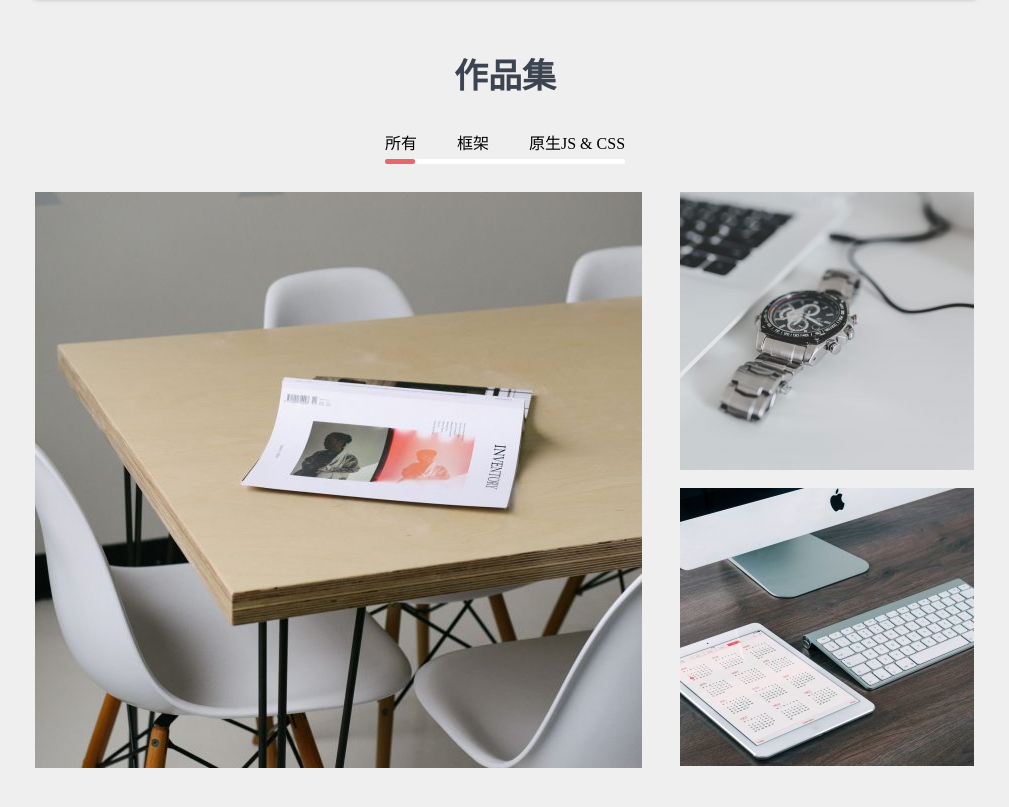
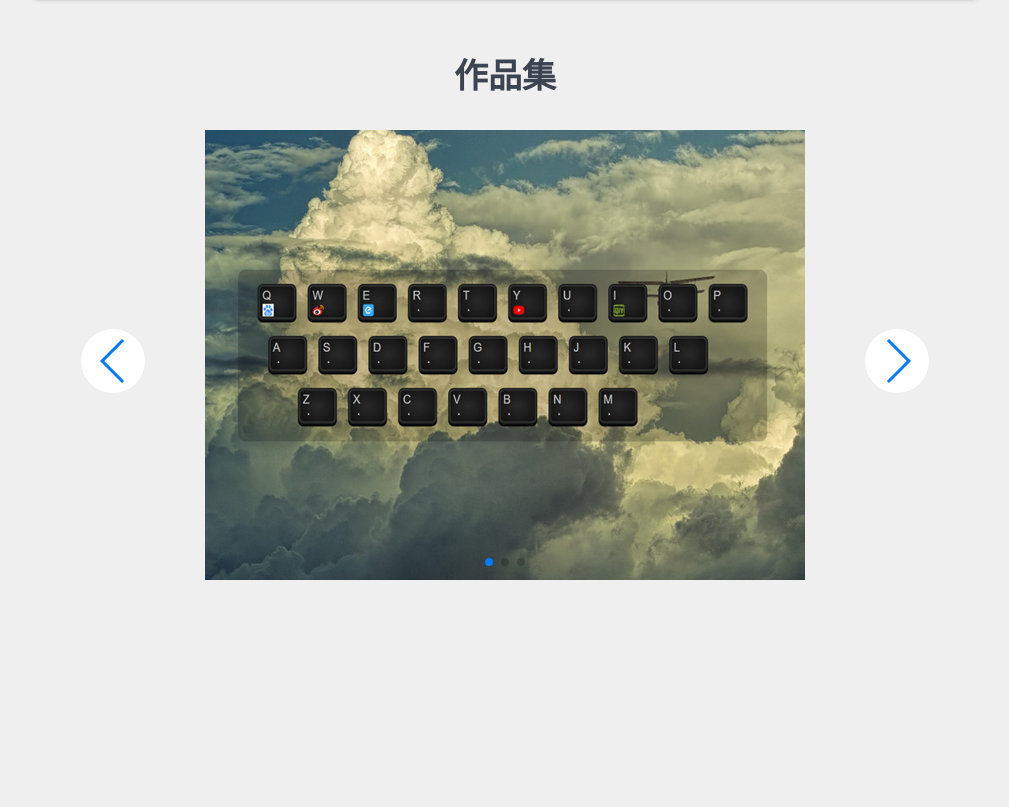
Before and after one commit to gotgith/webpack-demo, a plain HTML site: page index.html in a window 1280 px wide. Shown: the part 1257-2064 px from the top of the page, without its empty margins (135-1144 px from the left). After the commit the page ends 1937 px from the top, so only its background shows below. Drawn offline with nearby package versions, Linux system fonts and the light colour scheme; a script that the page names is missing.

Commit message:
引入了轮播

```diff
--- a/index.html
+++ b/index.html
@@ -3,7 +3,6 @@
 
 <head>
     <title>姜浩的个人简历</title>
-    <link rel="stylesheet" href="./main.css">
     <script src="//at.alicdn.com/t/font_1164847_0bgfv0vrircl.js"></script>
     <style type="text/css">
         .loading {
@@ -71,6 +70,8 @@
             display: flex;
         }
     </style>
+    <link rel="stylesheet" href="https://cdnjs.cloudflare.com/ajax/libs/Swiper/4.5.0/css/swiper.min.css">
+    <link rel="stylesheet" href="./main.css">
 </head>
 
 <body>
@@ -109,6 +110,7 @@
     <div class="banner" style="">
         <div class="mask"></div>
     </div>
+
     <main>
         <div data-x id="siteAbout" class="userCard">
             <div class="pictureAndText clearfix">
@@ -206,44 +208,48 @@
             </li>
         </ol>
     </section>
+
     <section data-x id="siteWorks" class="portfolio">
         <h2>作品集</h2>
-        <nav>
-            <ol class="clearfix">
-                <li id="portfolio1">所有</li>
-                <li id="portfolio2">框架</li>
-                <li id="portfolio3">原生JS &amp; CSS</li>
-            </ol>
-            <div id="portfolioBar" class="bar state-1">
-                <div class="bar-Inner"></div>
+        <!-- Slider main container -->
+        <div class="swiper-container">
+            <!-- Additional required wrapper -->
+            <div class="swiper-wrapper">
+                <!-- Slides -->
+                <img class="swiper-slide" src="./img/works/nav-page.jpg">
+                <img class="swiper-slide" src="./img/works/canvas.jpg">
+                <img class="swiper-slide" src="./img/works/apple-style-slides.jpg">
             </div>
-        </nav>
-        <script>
-            portfolio1.onclick = function () {
-                portfolioBar.className = 'bar state-1'
+            <!-- If we need pagination -->
+            <div class="swiper-pagination"></div>
+        </div>
+        <!-- If we need navigation buttons -->
+        <div class="swiper-button-prev"></div>
+        <div class="swiper-button-next"></div>
+    </section>
+
+    <script src="https://cdnjs.cloudflare.com/ajax/libs/tween.js/17.3.0/Tween.min.js"></script>
+    <script src="https://cdnjs.cloudflare.com/ajax/libs/Swiper/4.5.0/js/swiper.min.js"></script>
+    <script>
+        var mySwiper = new Swiper('.swiper-container', {
+            // Optional parameters
+            // 是否无缝
+            loop: true,
+
+            // If we need pagination
+            // 是否需要分页器
+            pagination: {
+                el: '.swiper-pagination',
+            },
+
+            // Navigation arrows
+            // 是否需要上下按钮
+            navigation: {
+                nextEl: '.swiper-button-next',
+                prevEl: '.swiper-button-prev',
             }
-            portfolio2.onclick = function () {
-                portfolioBar.className = 'bar state-2'
-            }
-            portfolio3.onclick = function () {
-                portfolioBar.className = 'bar state-3'
-            }
-        </script>
-
-
-        <div class="works" style="height: 597px;">
-            <div class="big" style="top: 0; left: 0;">
-                <img src="./img/1.jpg" alt="作品1">
-            </div>
-            <div class="small" style="top: 0; left: 645px;">
-                <img src="./img/2.jpg" alt="作品2">
-            </div>
-            <div class="small" style="top: 296px; left: 645px">
-                <img src="./img/3.jpg" alt="作品3">
-            </div>
-        </div>
-    </section>
-    <script src="https://cdnjs.cloudflare.com/ajax/libs/tween.js/17.3.0/Tween.min.js"></script>
+        })
+    </script>
     <script>
         // 添加offset类
         let specialTags = document.querySelectorAll('[data-x]')
--- a/main.css
+++ b/main.css
@@ -1,42 +1,52 @@
-body{
+body {
     background: #EFEFEF;
     margin: 0;
 }
-a{
+
+a {
     color: inherit;
     text-decoration: none;
 }
+
 * {
     margin: 0;
     padding: 0;
 }
-hr{
+
+hr {
     height: 0;
     border: none;
     border: 1px solid #DEDEDE;
 }
-ul,ol{
+
+ul,ol {
     list-style: none;
 }
-h1,h2,h3,h4,h5,h6{
+
+h1,h2,h3,h4,h5,h6 {
     font-weight: normal;
 }
-.clearfix::after{
+
+.clearfix::after {
     content: '';
     display:block;
     clear: both;
 }
+
 [data-x].active {
     outline: 10px solid red;
 }
-[data-x].offset{
+
+[data-x].offset {
     transform: translateY(100px);
 }
-[data-x]{
+
+[data-x] {
     transform: translateY(0);
     transition: all 0.5s;
 }
-@keyframes slideUp{
+
+@keyframes slideUp {
     0%{
         transform: translateY(-30%)
     }
@@ -44,7 +54,8 @@ h1,h2,h3,h4,h5,h6{
         transform: translateY(0)
     }
 }
-.topNavBar{
+
+.topNavBar {
     padding: 20px 0;
     position: fixed;
     top: 0;
@@ -53,6 +64,7 @@ h1,h2,h3,h4,h5,h6{
     transition: all 0.5s;
     color: #b7b7b7;
 }
+
 .topNavBar.sticky {
     background: white;
     padding: 8px 0;
@@ -60,24 +72,29 @@ h1,h2,h3,h4,h5,h6{
     box-shadow: 0 0 10px rgba(0,0,0,0.25);
     color: #3d4451;
 }
-.topNavBar nav{
+
+.topNavBar nav {
     padding-top: 5px;
 }
-.topNavBar-inner{
+
+.topNavBar-inner {
     padding: 0 16px;
 }
-.topNavBar nav>ul{
+
+.topNavBar nav>ul {
     list-style: none;
     margin: 0;
     padding: 0;
 }
-.topNavBar nav>ul>li{
+
+.topNavBar nav>ul>li {
     float: left;
     margin-left: 17px;
     margin-right:17px;
     position: relative;
 }
-.topNavBar nav>ul>li>a{
+
+.topNavBar nav>ul>li>a {
     font-size:12px;
     color: inherit;
     font-weight: bold;
@@ -88,8 +105,9 @@ h1,h2,h3,h4,h5,h6{
     display: block;
     position: relative;
 }
+
 .topNavBar nav > ul > li.active > a::after,
-.topNavBar nav > ul > li.highLight > a::after{
+.topNavBar nav > ul > li.highLight > a::after {
     content: '';
     display: block;
     position: absolute;
@@ -100,6 +118,7 @@ h1,h2,h3,h4,h5,h6{
     background: #e06567;
     animation: menuSlide 0.3s;
 }
+
 @keyframes menuSlide {
     0%{
         width: 0;
@@ -108,6 +127,7 @@ h1,h2,h3,h4,h5,h6{
         width: 100%
     }
 }
+
 .topNavBar .submenu {
     display: none;
     position: absolute;
@@ -117,10 +137,12 @@ h1,h2,h3,h4,h5,h6{
     color: #3d4451;
     box-shadow: 0 0 5px rgba(0, 0, 0, 0.5);
 }
+
 .topNavBar  li.active > .submenu {
     display: block;
     animation: submenuSlide 0.3s;
 }
+
 @keyframes submenuSlide {
     0% {
         margin-right: 100%;
@@ -129,41 +151,49 @@ h1,h2,h3,h4,h5,h6{
         margin-right: 0%;
     }
 }
+
 .topNavBar .submenu > li {
     white-space: nowrap;
     padding: 5px 10px;
 }
-.topNavBar .logo{
+
+.topNavBar .logo {
     font-size: 24px;
     font-family: "Arial Black";
     padding-top: 3px;
     padding-bottom: 3px;
 }
-.topNavBar .logo .rs{
+
+.topNavBar .logo .rs {
     margin-right: 4px;
     color: #E6686A;
 }
-.topNavBar .logo .card{
+
+.topNavBar .logo .card {
     color: #9A9DA2;
 }
-.banner{
+
+.banner {
     height: 515px;
     background-image: url(./img/rs-cover-2-2-1-1.jpg);
     background-position: center center;
     background-size: cover;
 }
-.banner .mask{
+
+.banner .mask {
     height: 515px;
     background-color: rgba(0,0,0,0.8)
 }
-.userCard{
+
+.userCard {
     max-width: 940px;
     margin-left: auto;
     margin-right: auto;
     background-color: #FFFFFF;
     box-shadow: 0px 1px 5px 0px rgba(0,0,0,0.5);
 }
-.userCard .welcome{
+
+.userCard .welcome {
     background: #E6686A;
     color: white;
     display: inline-block;
@@ -172,7 +202,8 @@ h1,h2,h3,h4,h5,h6{
     position: relative;
     margin-bottom: 10px;
 }
-.userCard .welcome .triangle{
+
+.userCard .welcome .triangle {
     display: block;
     border: 10px solid transparent;
     width: 0;
@@ -182,41 +213,51 @@ h1,h2,h3,h4,h5,h6{
     left: 4px;
     top: 100%;
 }
-.userCard .picture{
+
+.userCard .picture {
     float: left;
 }
-.userCard .text{
+
+.userCard .text {
     float: left;
     margin-left: 50px;
     width: 470px;
 }
-.userCard .text h1{
+
+.userCard .text h1 {
     margin-top: 18px;
 }
-.userCard .text hr{
+
+.userCard .text hr {
     margin: 20px 0;
 }
-.userCard .pictureAndText{
+
+.userCard .pictureAndText {
     padding: 50px;
 }
+
 .userCard dl dt,
-.userCard dl dd{
+.userCard dl dd {
     float: left;
     padding: 5px 0;
 }
-.userCard dl dt{
+
+.userCard dl dt {
     width: 30%;
     font-weight: bold;
 }
-.userCard dl dd{
+
+.userCard dl dd {
     width: 70%;
     color: #9da0a7;
 }
-.userCard > footer.media{
+
+.userCard > footer.media {
     background: #E6686A;
     text-align: center;
 }
-.userCard > footer.media > a{
+
+.userCard > footer.media > a {
     display: inline-block;
     border-radius: 50%;
     width: 40px;
@@ -224,22 +265,27 @@ h1,h2,h3,h4,h5,h6{
     padding: 5px 0;
     margin: 16px;
 }
-.userCard > footer.media > a:hover{
+
+.userCard > footer.media > a:hover {
     background: #CF5D5F;
 }
-.userCard svg{
+
+.userCard svg {
     width: 30px;
     height: 30px;
     fill: white;
     vertical-align: top;
 }
-body > main{
+
+body > main {
     margin-top: -340px;
 }
-body > main .downloadResume-wrapper{
+
+body > main .downloadResume-wrapper {
     text-align: center;
 }
-body > main .downloadResume{
+
+body > main .downloadResume {
     font-size: 14px;
     line-height: 16px;
     padding: 21px 55px;
@@ -251,10 +297,12 @@ body > main .downloadResume{
     font-weight: bold;
     margin: 20px 0;
 }
+
 body > main .downloadResume:hover{
     box-shadow: 0px 4px 13px 0px rgba(0,0,0,0.3);
     transition: box-shadow 0.2s;
 }
+
 .selfIntroduction{
     max-width: 940px;
     margin-left: auto;
@@ -273,6 +321,7 @@ section.portfolio{
     margin-right: auto;
     margin-top: 60px;
 }
+
 section.skills > h2,
 section.portfolio > h2{
     text-align: center;
@@ -281,25 +330,30 @@ section.portfolio > h2{
     line-height: 1.2;
     font-weight: 600;
 }
+
 section.skills h3{
     font-style: 14px;
     line-height: 1.1;
     padding-right: 40px;
 }
+
 section.skills > ol{
     background: white;
     box-shadow: 0px 1px 5px 0px rgba(0,0,0,0.5);
     padding: 42px 50px 10px;
     margin-top: 30px;
 }
+
 section.skills > ol > li{
     float: left;
     width: 48%;
     box-sizing: border-box;
 }
+
 section.skills > ol > li:nth-child(even){
     float: right;
 }
+
 section.skills .progressBar{
     height: 5px;
     background: #fae1e1;
@@ -307,6 +361,7 @@ section.skills .progressBar{
     margin: 4px 0 40px;
     overflow: hidden;
 }
+
 section.skills .progressBar > .progress{
     height: 100%;
     background: #E6686A;
@@ -315,63 +370,38 @@ section.skills .progressBar > .progress{
     transform: translateX(0);
     transition: all 1s;
 }
+
 section.skills.offset .progress{
     transform: translateX(-100%);
 }
-section.portfolio{
+
+section.portfolio {
     text-align: center;
     margin-bottom: 100px;
+    max-width: 720px;
 }
-section.portfolio > nav{
-    text-align: center;
+
+section.portfolio h2 {
+    margin-bottom: 32px;
 }
-section.portfolio > nav > ol{
-    margin: 0 auto;
-    display: inline-block;
-    vertical-align: top;
+
+section.portfolio .swiper-container {
+    width: 600px;
+    height: 450px;
 }
-section.portfolio ol > li{
-    float: left;
-    margin-left: 40px;
-    cursor: pointer;
+
+section.portfolio .swiper-button-prev,
+section.portfolio .swiper-button-next {
+    background-color: white;
+    width: 64px;
+    height: 64px;
+    right: 100%;
+    left: auto;
+    border-radius: 50%;
+    transform: translateY(32px);
 }
-section.portfolio > nav > ol > li:first-child{
-    margin-left: 0px;
+
+section.portfolio .swiper-button-next {
+    left: 100%;
+    right: auto;
 }
-section.portfolio > nav{
-    display: inline-block;
-    vertical-align: top;
-    margin-top: 32px;
-}
-section.portfolio > nav .bar{
-    height: 5px;
-    background: white;
-    margin-top: 5px;
-    margin-bottom: 28px;
-    border-radius: 2px;
-}
-section.portfolio > nav .bar-Inner{
-    height: 100%;
-    background: #E6686A;
-    border-radius: 2px;
-    transition: all 0.3s;
-}
-section.portfolio > nav .bar.state-1 .bar-Inner{
-    margin-left: 0;
-    width: 30px;
-}
-section.portfolio > nav .bar.state-2 .bar-Inner{
-    margin-left: 75px;
-    width: 30px;
-}
-section.portfolio > nav .bar.state-3 .bar-Inner{
-    margin-left: 145px;
-    width: 100px;
-}
-section.portfolio .works{
-    position: relative;
-}
-section.portfolio .works > .big,
-section.portfolio .works > .small {
-    position: absolute;
-}
```
Also changed, not shown: img/works/apple-style-slides.jpg (added), img/works/canvas.jpg (added), img/works/nav-page.jpg (added), 1 other file.
